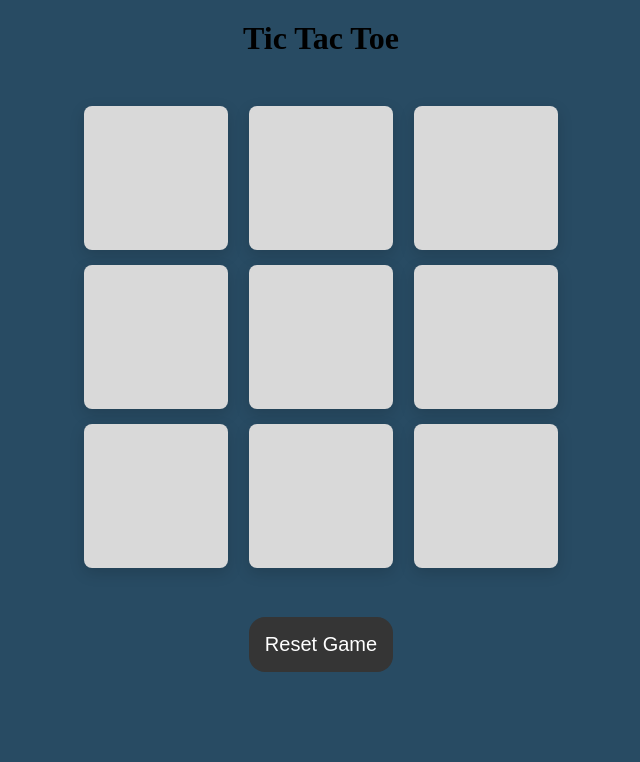
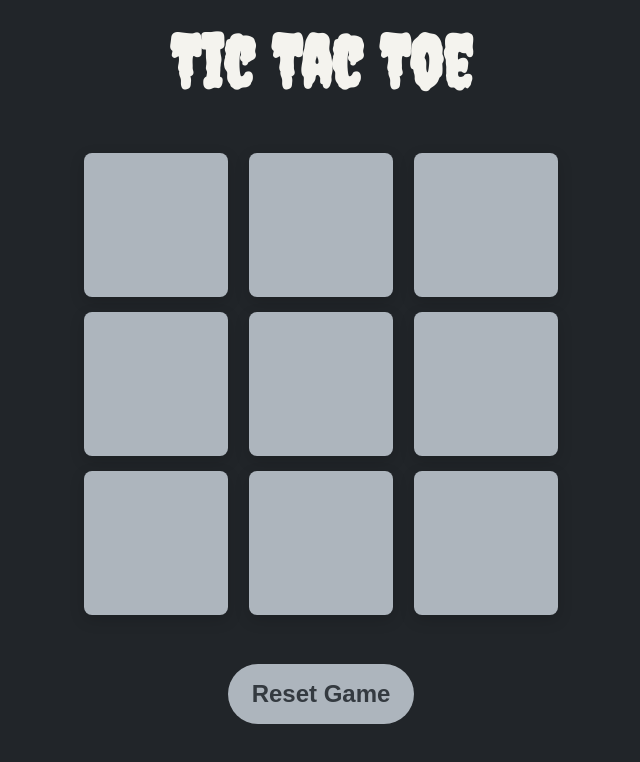
Before and after one commit to Nadeem222/tic-tac.toe-game, a plain HTML site: page index.html in a window 1280 px wide. Both pictures are taken after a click on the button "Reset Game". Shown: the whole page, without its empty margins (319-959 px from the left). Drawn offline with Linux system fonts and the light colour scheme.

Commit message:
game complete

```diff
--- a/app.js
+++ b/app.js
@@ -6,6 +6,7 @@ let msgContainer = document.querySelector(".msgContainer")
 
 
 let turn0 = true;
+let moves = 0;
 
 const winPatterns = [
     [0, 1, 2],
@@ -28,15 +29,18 @@ boxes.forEach((box) => {
             turn0= true
         }
         box.disabled = true;
+        moves++
 
         checkWinner()
     })
 })
 
 const resetGame = () =>{
-    turn0 = false;
+    turn0 = !turn0;
+    moves = 0
     enabledBoxes()
     msgContainer.classList.add("hide")
+    document.querySelector(".container").style.display="flex"
 }
 
 const disabledBoxes = () =>{
@@ -52,7 +56,7 @@ const enabledBoxes = () =>{
     }
 }
 const showWinner = (winner) =>{
-    msg.innerHTML = `<h2> Congratulation! Winner is ${winner}</h2>`
+    msg.innerHTML = `<h2> Congratulation! Winner is Player ${winner}</h2>`
     disabledBoxes()
 
 }
@@ -65,12 +69,18 @@ const checkWinner = () =>{
 
         if(pos1Val != "" && pos2Val != "" && pos3Val != ""){
             if(pos1Val === pos2Val && pos2Val === pos3Val){
-                console.log("winner "+ pos1Val)
+                // console.log("winner "+ pos1Val)
+                msgContainer.classList.remove("hide")
+                document.querySelector(".container").style.display="none"
                 showWinner(pos1Val)
-                msgContainer.classList.remove("hide")
+                return;
             }
         }
     }
+    if (moves === boxes.length) {
+        msgContainer.classList.remove("hide");
+        msg.innerHTML = "<h2>It's a tie!</h2>";
+      }
 }
 
 newGameBtn.addEventListener("click" , resetGame)
--- a/style.css
+++ b/style.css
@@ -1,3 +1,6 @@
+@import url('https://fonts.googleapis.com/css2?family=Creepster&display=swap');
+
+
 * {
     margin: 0;
     padding: 0;
@@ -6,7 +9,7 @@
 
 body{
     text-align: center;
-    background-color: #284b63;
+    background-color: #212529;
 }
 
 .container{
@@ -28,28 +31,34 @@ body{
 .box{
     height: 18vmin;
     width: 18vmin;
-    background-color: #d9d9d9;
+    background-color: #adb5bd;
     border-radius: 8px;
     border: none;
     box-shadow: rgba(0, 0, 0, 0.15) 0px 5px 15px 0px;
     font-size: 8vmin;
     font-weight: 800;
-    color: #284b63;
+    color: #343a40;
 }
 .msgContainer button , #resetGame{
-    padding: 1rem;
-    font-size: 1.25rem;
-    border-radius: 16px;
+    padding: 1rem 1.5rem;
+    font-size: 1.5rem;
+    font-weight: 900;
+    border-radius: 30px;
     border: none;
-    background-color: #353535;
-    color: #fff;
+    background-color: #adb5bd;
+    color: #343a40;
 }
+
 .msgContainer{
     height: 100vh;
     display: flex;
     flex-direction: column;
     justify-content: center;
     align-items: center;
+    transition: all ease-out 0.10s;
+    color: #f4f3ee;
+    gap: 30px;
+    font-size: 50px;
 }
 
 .hide{
@@ -57,4 +66,8 @@ body{
 }
 h1{
     margin-top: 20px;
+    font-family: 'Creepster', system-ui;
+    font: 900;
+    font-size: 4.5rem;
+    color: #f4f3ee;
 }
```
Also changed, not shown: index.html (+1 -0 lines).
